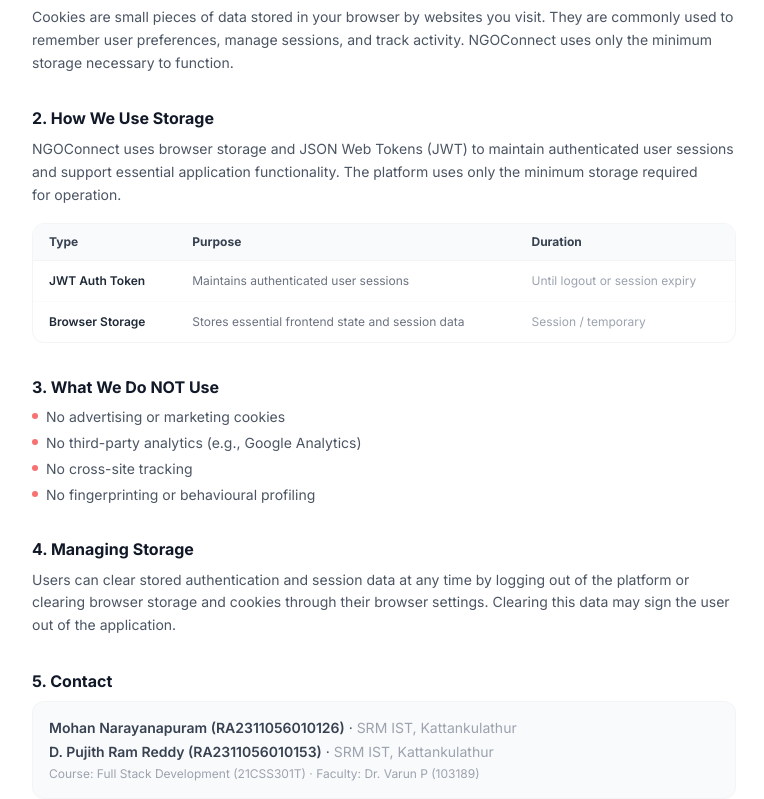
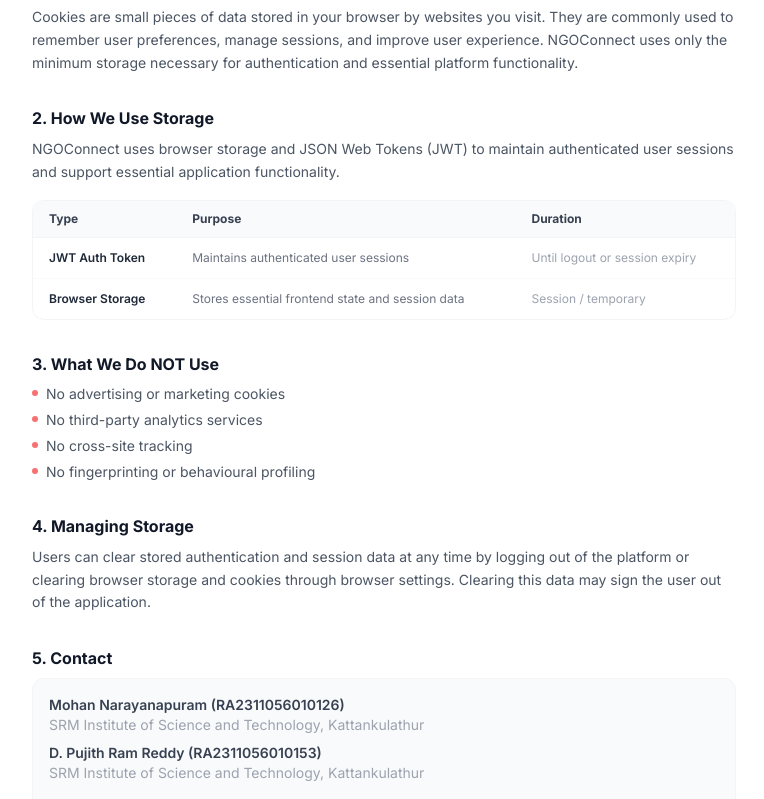
Before and after one commit to Mohan-Narayanapuram/ngo-connect-webapp, a React (Vite) app in the folder frontend/: page /cookies in a window 1280 px wide. Shown: the part 380-1179 px from the top of the page, without its empty margins (256-1020 px from the left). Built offline with nearby package versions, Linux system fonts and the light colour scheme.

Commit message:
Update legal pages

```diff
--- a/frontend/src/pages/LegalCookies.jsx
+++ b/frontend/src/pages/LegalCookies.jsx
@@ -7,62 +7,104 @@
   return (
     <div className="min-h-screen bg-white flex flex-col">
       <Navbar />
+
       <main className="flex-1 w-full max-w-3xl mx-auto px-6 lg:px-8 py-14">
 
         {/* Header */}
         <div className="mb-10">
-          <p className="text-xs font-bold text-green-600 uppercase tracking-widest mb-2">Legal</p>
-          <h1 className="text-3xl font-black text-gray-900 mb-3">Cookie Policy</h1>
-          <p className="text-xs text-gray-400">Effective date: 1 May 2026 · Last updated: 1 May 2026</p>
+          <p className="text-xs font-bold text-green-600 uppercase tracking-widest mb-2">
+            Legal
+          </p>
+
+          <h1 className="text-3xl font-black text-gray-900 mb-3">
+            Cookie Policy
+          </h1>
+
+          <p className="text-xs text-gray-400">
+            Effective date: 1 May 2026 · Last updated: 1 May 2026
+          </p>
         </div>
 
         {/* Academic notice */}
         <div className="bg-amber-50 border border-amber-100 rounded-xl px-5 py-4 mb-10">
           <p className="text-xs text-amber-700 leading-relaxed">
-            <span className="font-bold">Academic Project Notice:</span> NGOConnect uses minimal browser storage
-            and authentication tokens required for core platform functionality.
-            The platform does not use advertising, behavioural tracking, or third-party marketing cookies.
+            <span className="font-bold">Academic Project Notice:</span>{' '}
+            NGOConnect uses minimal browser storage and authentication tokens
+            required for core platform functionality. The platform does not use
+            advertising, behavioural tracking, or third-party marketing cookies.
           </p>
         </div>
 
         <div className="prose prose-sm max-w-none space-y-8 text-gray-600">
 
           <section>
-            <h2 className="text-base font-bold text-gray-900 mb-2">1. What Are Cookies?</h2>
+            <h2 className="text-base font-bold text-gray-900 mb-2">
+              1. What Are Cookies?
+            </h2>
+
             <p className="text-sm leading-relaxed">
-              Cookies are small pieces of data stored in your browser by websites you visit.
-              They are commonly used to remember user preferences, manage sessions, and track activity.
-              NGOConnect uses only the minimum storage necessary to function.
+              Cookies are small pieces of data stored in your browser by websites
+              you visit. They are commonly used to remember user preferences,
+              manage sessions, and improve user experience. NGOConnect uses only
+              the minimum storage necessary for authentication and essential
+              platform functionality.
             </p>
           </section>
 
           <section>
-            <h2 className="text-base font-bold text-gray-900 mb-2">2. How We Use Storage</h2>
+            <h2 className="text-base font-bold text-gray-900 mb-2">
+              2. How We Use Storage
+            </h2>
+
             <p className="text-sm leading-relaxed mb-4">
-              NGOConnect uses browser storage and JSON Web Tokens (JWT) to maintain authenticated user sessions
-              and support essential application functionality.
-              The platform uses only the minimum storage required for operation.
+              NGOConnect uses browser storage and JSON Web Tokens (JWT) to
+              maintain authenticated user sessions and support essential
+              application functionality.
             </p>
 
             <div className="overflow-hidden rounded-xl border border-gray-100">
               <table className="w-full text-xs">
                 <thead>
                   <tr className="bg-gray-50 border-b border-gray-100">
-                    <th className="text-left px-4 py-2.5 font-bold text-gray-700">Type</th>
-                    <th className="text-left px-4 py-2.5 font-bold text-gray-700">Purpose</th>
-                    <th className="text-left px-4 py-2.5 font-bold text-gray-700">Duration</th>
+                    <th className="text-left px-4 py-2.5 font-bold text-gray-700">
+                      Type
+                    </th>
+
+                    <th className="text-left px-4 py-2.5 font-bold text-gray-700">
+                      Purpose
+                    </th>
+
+                    <th className="text-left px-4 py-2.5 font-bold text-gray-700">
+                      Duration
+                    </th>
                   </tr>
                 </thead>
 
                 <tbody className="divide-y divide-gray-50">
                   {[
-                    ['JWT Auth Token', 'Maintains authenticated user sessions', 'Until logout or session expiry'],
-                    ['Browser Storage', 'Stores essential frontend state and session data', 'Session / temporary'],
+                    [
+                      'JWT Auth Token',
+                      'Maintains authenticated user sessions',
+                      'Until logout or session expiry',
+                    ],
+                    [
+                      'Browser Storage',
+                      'Stores essential frontend state and session data',
+                      'Session / temporary',
+                    ],
                   ].map(([type, purpose, duration], i) => (
                     <tr key={i} className="hover:bg-gray-50 transition-colors">
-                      <td className="px-4 py-3 font-semibold text-gray-800">{type}</td>
-                      <td className="px-4 py-3 text-gray-500">{purpose}</td>
-                      <td className="px-4 py-3 text-gray-400">{duration}</td>
+                      <td className="px-4 py-3 font-semibold text-gray-800">
+                        {type}
+                      </td>
+
+                      <td className="px-4 py-3 text-gray-500">
+                        {purpose}
+                      </td>
+
+                      <td className="px-4 py-3 text-gray-400">
+                        {duration}
+                      </td>
                     </tr>
                   ))}
                 </tbody>
@@ -71,12 +113,14 @@
           </section>
 
           <section>
-            <h2 className="text-base font-bold text-gray-900 mb-2">3. What We Do NOT Use</h2>
+            <h2 className="text-base font-bold text-gray-900 mb-2">
+              3. What We Do NOT Use
+            </h2>
 
             <ul className="space-y-1.5 text-sm list-none pl-0">
               {[
                 'No advertising or marketing cookies',
-                'No third-party analytics (e.g., Google Analytics)',
+                'No third-party analytics services',
                 'No cross-site tracking',
                 'No fingerprinting or behavioural profiling',
               ].map((item, i) => (
@@ -89,36 +133,53 @@
           </section>
 
           <section>
-            <h2 className="text-base font-bold text-gray-900 mb-2">4. Managing Storage</h2>
+            <h2 className="text-base font-bold text-gray-900 mb-2">
+              4. Managing Storage
+            </h2>
 
             <p className="text-sm leading-relaxed">
-              Users can clear stored authentication and session data at any time by logging out of the platform
-              or clearing browser storage and cookies through their browser settings.
-              Clearing this data may sign the user out of the application.
+              Users can clear stored authentication and session data at any time
+              by logging out of the platform or clearing browser storage and
+              cookies through browser settings. Clearing this data may sign the
+              user out of the application.
             </p>
           </section>
 
           <section>
-            <h2 className="text-base font-bold text-gray-900 mb-2">5. Contact</h2>
+            <h2 className="text-base font-bold text-gray-900 mb-2">
+              5. Contact
+            </h2>
 
-            <div className="bg-gray-50 border border-gray-100 rounded-xl p-4 text-sm space-y-1">
-              <p>
-                <span className="font-semibold text-gray-700">
+            <div className="bg-gray-50 border border-gray-100 rounded-xl p-4 text-sm space-y-2">
+              <div>
+                <p className="font-semibold text-gray-700">
                   Mohan Narayanapuram (RA2311056010126)
-                </span>{' '}
-                · <span className="text-gray-400">SRM IST, Kattankulathur</span>
-              </p>
+                </p>
 
-              <p>
-                <span className="font-semibold text-gray-700">
+                <p className="text-gray-400">
+                  SRM Institute of Science and Technology, Kattankulathur
+                </p>
+              </div>
+
+              <div>
+                <p className="font-semibold text-gray-700">
                   D. Pujith Ram Reddy (RA2311056010153)
-                </span>{' '}
-                · <span className="text-gray-400">SRM IST, Kattankulathur</span>
-              </p>
+                </p>
 
-              <p className="text-gray-400 text-xs mt-2">
-                Course: Full Stack Development (21CSS301T) · Faculty: Dr. Varun P (103189)
-              </p>
+                <p className="text-gray-400">
+                  SRM Institute of Science and Technology, Kattankulathur
+                </p>
+              </div>
+
+              <div className="pt-2">
+                <p className="text-gray-400 text-xs">
+                  Course: Full Stack Development (21CSS301T)
+                </p>
+
+                <p className="text-gray-400 text-xs">
+                  Faculty: Dr. Varun P (103189)
+                </p>
+              </div>
             </div>
           </section>
 
```
